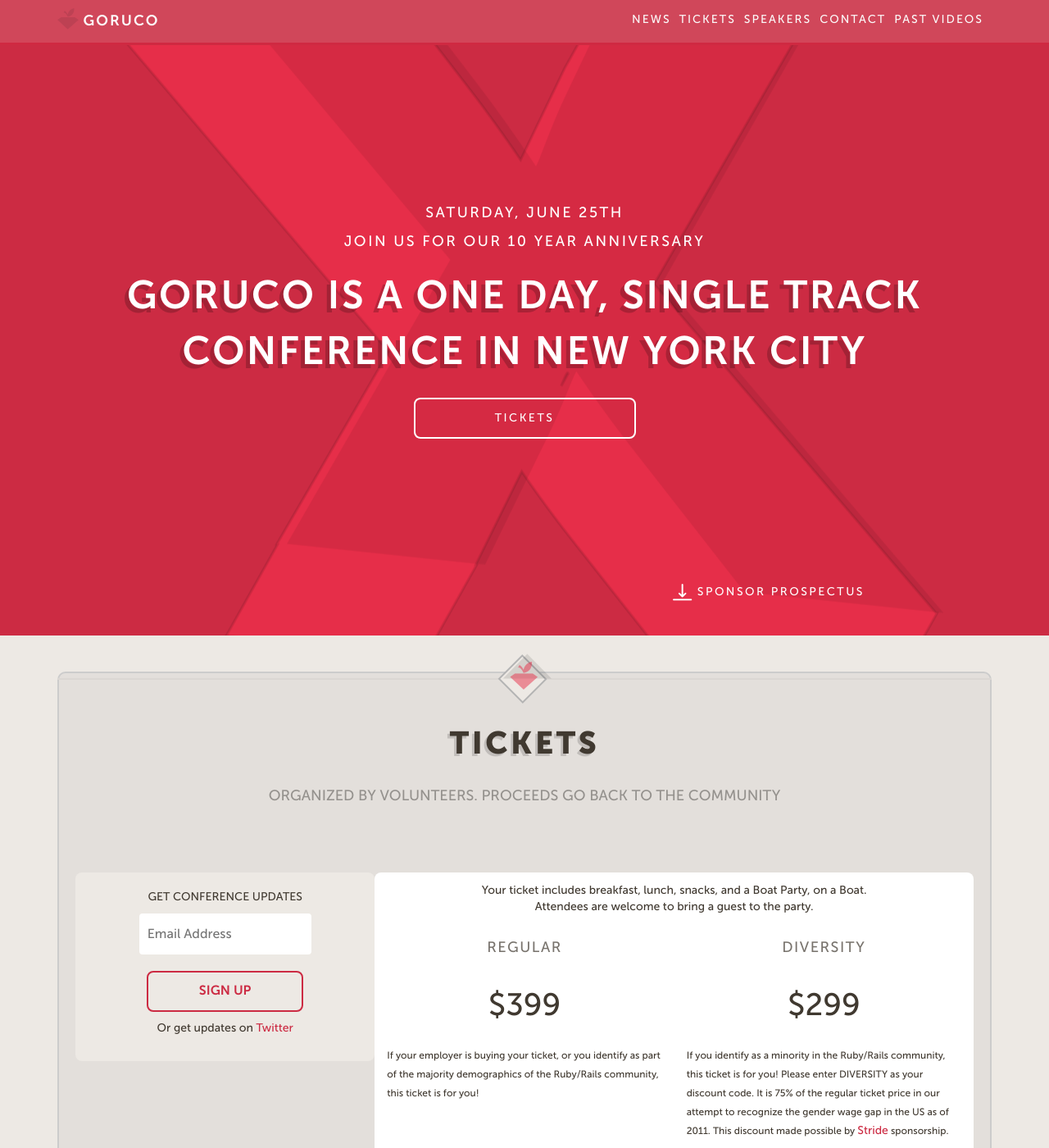
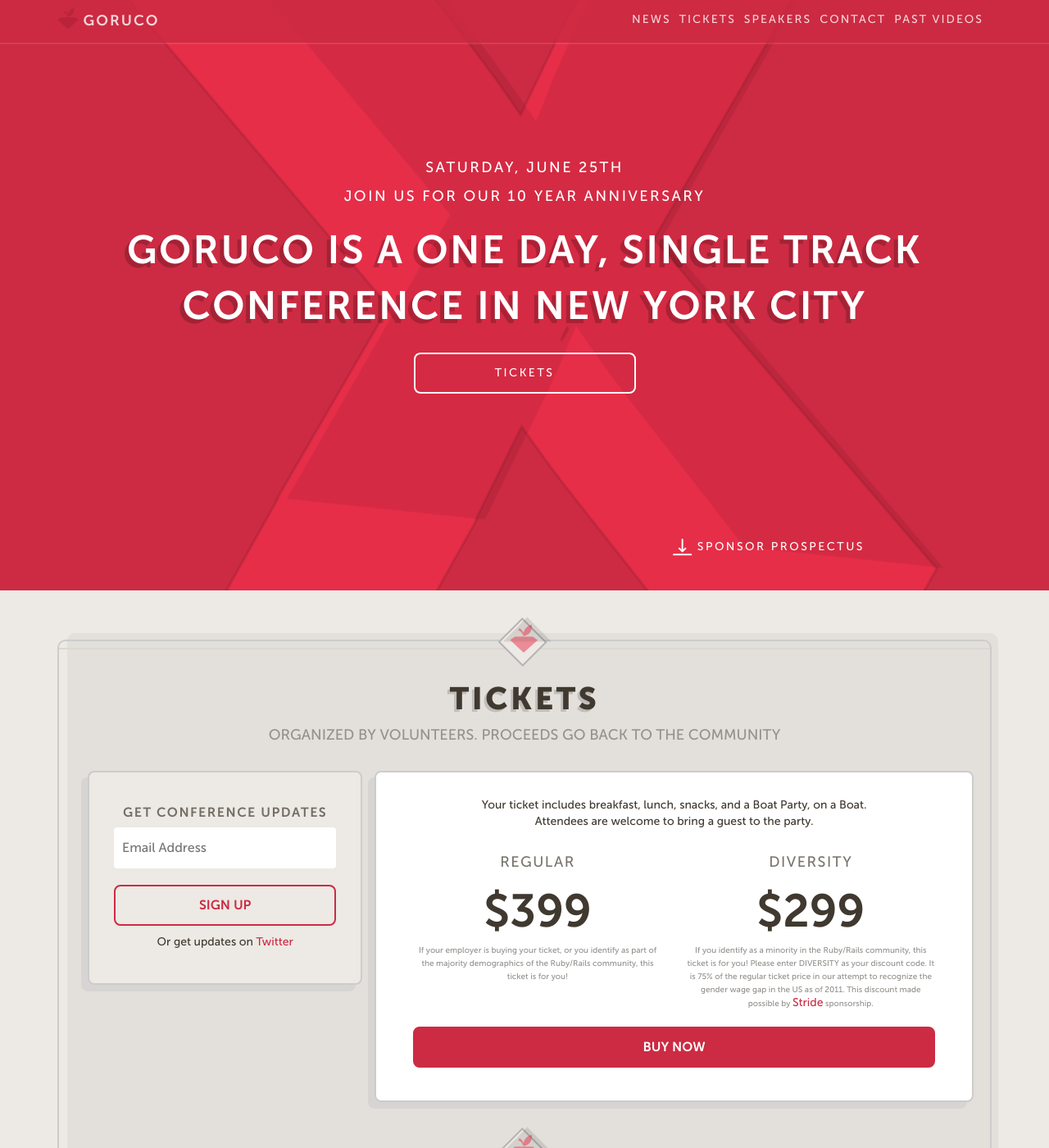
Before and after one commit to goruco/goruco2016, a Jekyll site: the page built from index.html, in a window 1280 px wide and 1400 px high. Shown: the whole window at 82% size. Built offline with Jekyll 4.4.1, drawn with Linux system fonts in a browser that asks for light colours.

Commit message:
update styles to more closely match designs

```diff
--- a/_sass/_header_footer.scss
+++ b/_sass/_header_footer.scss
@@ -1,18 +1,22 @@
 header {
   border-bottom: 3px solid #CF2941;
+  position: fixed;
+  z-index: 100;
+  width: 100%;
+  border-bottom: 2px solid rgba(white, 0.1);
 }
+
 .header, .footer {
   width: 100%;
   padding-top: 10px;
   background-color: $red;
-  opacity: .85;
+  opacity: .8;
   font-weight: 500;
   color: white;
   text-transform: uppercase;
   letter-spacing: 2px;
   margin-bottom: 0;
   border-color: transparent;
-  border-bottom: 3px solid #CF2941;
   @include sm-screen {
     padding-top: 25px;
     text-align: center;
--- a/_sass/_index.scss
+++ b/_sass/_index.scss
@@ -1,4 +1,5 @@
 body { -webkit-font-smoothing: antialiased; -moz-osx-font-smoothing: grayscale; }
+
 .announcement {
   height: 720px;
   background: $red no-repeat center 63% url("/assets/images/goruco-x.png");
@@ -83,30 +84,27 @@ body { -webkit-font-smoothing: antialiased; -moz-osx-font-smoothing: grayscale;
   }
 }
 
-.divider {
-  position: relative;
-  margin-top: 55px;
-  margin-bottom: 50px;
-
-  hr {
-    border-top: 2px solid #DBD7D3;
-  }
-
-  img {
-    position: absolute;
-    top: -30px;
-    left: 0;
-    right: 0;
-    margin-left: auto;
-    margin-right: auto;
-  }
-}
-
 .news {
   margin-bottom: 30px;
 }
 
-.news, .info-wrapper, .speaker-section, .sponsor-section {
+.ticket-includes {
+  margin-top: 12px;
+  text-align: center;
+}
+.ticket-desc{
+  font-size: 10px;
+  line-height: 16px;
+  color: $gray-text-color;
+  text-align: center;
+}
+
+.content-wrapper {
+  border: 2px solid $border-gray;
+  border-radius: 10px;
+  padding: 35px;
+  padding-top: 0;
+  position: relative;
   color: $text-color;
 
   h2, h3, h4 {
@@ -114,7 +112,7 @@ body { -webkit-font-smoothing: antialiased; -moz-osx-font-smoothing: grayscale;
   }
 
   h2 {
-    margin-top: 30px;
+    margin-top: 50px;
     font-size: 38px;
     font-weight: 900;
     text-shadow: -3px 3px 0px rgba(0,0,0,0.15);
@@ -129,25 +127,18 @@ body { -webkit-font-smoothing: antialiased; -moz-osx-font-smoothing: grayscale;
     letter-spacing: 1.5px;
     text-align: center;
   }
-}
-.ticket-includes {
-  margin-top: 12px;
-  text-align: center;
-}
-.ticket-desc{
-  font-size: 12px;
-  text-align: center;
-}
-.info-top-divider {
-  margin-top: 52px;
-  margin-bottom: -30px;
-}
 
-.info-wrapper {
-  border: 2px solid $border-gray;
-  border-radius: 10px;
-  background: $gray2;
-  padding: 35px;
+  &:after {
+    content: '';
+    position: absolute;
+    left: 10px;
+    top: -10px;
+    width: 100%;
+    height: 100%;
+    background: $gray2;
+    z-index: -100;
+    border-radius: 10px;
+  }
 
   .divider {
     margin-top: 20px;
@@ -159,12 +150,8 @@ body { -webkit-font-smoothing: antialiased; -moz-osx-font-smoothing: grayscale;
     color: $red;
   }
 
-  h2 {
-    margin-top: 30px;
-  }
-
   .info {
-    margin-bottom: 80px;
+    margin-bottom: 30px;
   }
 
   .info:last-child {
@@ -173,10 +160,6 @@ body { -webkit-font-smoothing: antialiased; -moz-osx-font-smoothing: grayscale;
 
   .contact-info {
     text-align: center;
-
-    h2 {
-      margin-bottom: 30px;
-    }
 
     p {
       color: $gray-text-color;
@@ -204,13 +187,19 @@ body { -webkit-font-smoothing: antialiased; -moz-osx-font-smoothing: grayscale;
 
 .conference-updates{
   text-align: center;
-  padding-top: 20px;
-  padding-bottom: 20px;
+  padding: 30px;
   background: #EDE9E4;
   border-radius: 8px;
+  @extend .module;
+
+  input {
+    width: 100%;
+  }
 }
 
 .conference-tickets{
+  @extend .module;
+  padding: 30px;
   background: #FFFFFF;
   border-radius: 8px;
   a {
@@ -251,9 +240,8 @@ body { -webkit-font-smoothing: antialiased; -moz-osx-font-smoothing: grayscale;
   justify-content: center;
   text-align: center;
   text-transform: uppercase;
-  font-size: 38px;
-  font-weight: 500;
-  height: 100px;
+  font-size: $type-large;
+  font-weight: 700;
   display: flex;
   flex-direction: column;
 }
@@ -328,7 +316,6 @@ body { -webkit-font-smoothing: antialiased; -moz-osx-font-smoothing: grayscale;
 
   h4 {
     font-weight: 700;
-    margin-bottom: 0;
   }
 
   h6 {
@@ -347,51 +334,6 @@ body { -webkit-font-smoothing: antialiased; -moz-osx-font-smoothing: grayscale;
     font-size: 12px;
     font-weight: 700;
     padding-left: 10px;
-  }
-}
-
-.modal-title {
-  letter-spacing: 0.5px;
-  text-align: left;
-}
-
-.modal-location {
-  font-size: 16px;
-  font-weight: 300;
-  text-transform: uppercase;
-  letter-spacing: 0;
-  padding-left: 5px;
-}
-
-.modal-body {
-  padding: 65px 70px;
-  font-size: 18px;
-  font-weight: 300;
-
-  @include xs-screen {
-    padding: 35px 35px;
-  }
-}
-
-.modal-link {
-  color: $red;
-  border: 2px solid $gray;
-  text-align: center;
-  border-radius: 10px;
-  padding: 10px;
-  margin-top: 15px;
-  margin-bottom: 10px;
-
-  a {
-    font-size: 18px;
-  }
-}
-
-.modal-image, .small-image {
-  border-radius: 12px;
-
-  @include xs-screen {
-    margin: auto;
   }
 }
 
@@ -422,6 +364,7 @@ body { -webkit-font-smoothing: antialiased; -moz-osx-font-smoothing: grayscale;
   border-radius: 10px;
   box-shadow: -8px 8px rgba(204,204,204,0.5);
   margin-right: 20px;
+  background-color: white;
 }
 
 .platinum-sponsors {
--- /dev/null
+++ b/_sass/_modal.scss
@@ -0,0 +1,61 @@
+.modal-content {
+  -webkit-box-shadow: none;
+  box-shadow: none;
+  border: 0;
+}
+
+.modal-title {
+  letter-spacing: 0.5px;
+  text-align: left;
+  margin-bottom: 10px;
+}
+
+.modal-location {
+  font-size: 16px;
+  font-weight: 300;
+  text-transform: uppercase;
+  letter-spacing: 0;
+  padding-left: 5px;
+}
+
+.modal-body {
+  padding: 65px 70px;
+  font-size: 18px;
+  font-weight: 300;
+  text-align: left;
+
+  @include xs-screen {
+    padding: 35px 35px;
+  }
+}
+
+.modal-link {
+  color: $red;
+  border: 2px solid $gray;
+  text-align: center;
+  border-radius: 10px;
+  padding: 10px;
+  margin-top: 15px;
+  margin-bottom: 15px;
+
+  a {
+    font-size: 18px;
+  }
+}
+
+.modal-image {
+  border-radius: 12px;
+  border: 2px solid $gray;
+
+  @include xs-screen {
+    margin: auto;
+  }
+}
+
+.modal-image, .small-image {
+  border-radius: 12px;
+
+  @include xs-screen {
+    margin: auto;
+  }
+}
--- /dev/null
+++ b/_sass/_modules.scss
@@ -0,0 +1,5 @@
+.module {
+  border: 2px solid $border-gray;
+  border-radius: 10px;
+  box-shadow: -8px 8px rgba(204,204,204,0.5);
+}
--- /dev/null
+++ b/_sass/_section.scss
@@ -0,0 +1,30 @@
+.section {
+  margin-top: 60px;
+}
+
+.section-divider {
+  position: absolute;
+  width: 100%;
+  top: 0;
+  left: 0;
+  z-index: 10;
+
+  hr {
+    border-top: 2px solid #DBD7D3;
+    margin-top: 8px;
+  }
+
+  img {
+    position: absolute;
+    top: -30px;
+    left: 0;
+    right: 0;
+    margin-left: auto;
+    margin-right: auto;
+  }
+}
+
+
+.section-page {
+  margin-top: 80px;
+}
--- /dev/null
+++ b/_sass/_type.scss
@@ -0,0 +1,18 @@
+h4 {
+  font-size: 16px;
+  font-weight: 500;
+  opacity: .7;
+  letter-spacing: 1.5px;
+
+  @include xs-screen {
+    font-size: 13px;
+  }
+}
+
+.type-large {
+  font-size: $type-large;
+}
+
+.type-center {
+  text-align: center;
+}
--- /dev/null
+++ b/_sass/_variables.scss
@@ -0,0 +1 @@
+$type-large: 56px;
--- a/blog/index.html
+++ b/blog/index.html
@@ -4,11 +4,7 @@ layout: default
 
 <div class='blog container'>
   <div class='col-xs-12'>
-    <div class='news'>
-      <div class='divider'>
-        <hr />
-        <img src='/assets/images/ruby-hr.png' />
-      </div>
+    <div class='news section-page'>
 
       <h2>Latest News</h2>
 
--- a/code-of-conduct/index.html
+++ b/code-of-conduct/index.html
@@ -3,11 +3,7 @@ layout: default
 ---
 <div class='blog container'>
   <div class='col-xs-12'>
-    <div class='news'>
-      <div class='divider'>
-        <hr />
-        <img src='/assets/images/ruby-hr.png' />
-      </div>
+    <div class='news section-page'>
 
       <h2>Code of Conduct</h2>
 
--- a/css/main.scss
+++ b/css/main.scss
@@ -2,8 +2,11 @@
 ---
 
 @import 'colors';
+@import 'variables';
 @import 'fonts';
 @import 'media';
+@import 'type';
+@import 'modules';
 
 body {
   font-family: 'Museo Sans';
@@ -31,4 +34,6 @@ p {
 
 @import 'header_footer';
 @import 'index';
+@import 'modal';
+@import 'section';
 @import 'blog';
--- a/index.html
+++ b/index.html
@@ -25,22 +25,23 @@ layout: default
     </div>
   </div>
 </div>
-<div class='container'>
+
+<div class='container section-container'>
   <div class='row'>
     <div class='col-xs-12'>
-      <div class='divider info-top-divider'>
+      <div class='content-wrapper section'>
+        <div class='section-divider'>
           <hr />
           <img src='/assets/images/ruby-hr.png' />
         </div>
-
-      <div class='info-wrapper'>
         <div class='info contact-info'>
           <h2>Tickets</h2>
           <p>ORGANIZED BY VOLUNTEERS. PROCEEDS GO BACK TO THE COMMUNITY</p>
         </div>
         <div class="row">
-          <div class='col-xs-12 col-sm-4 conference-updates'>
-            <p>GET CONFERENCE UPDATES</p>
+          <div class='col-xs-12 col-sm-4'>
+            <div class="conference-updates">
+              <h4>GET CONFERENCE UPDATES</h4>
               <form action="//goruco.us2.list-manage.com/subscribe/post?u=00945f50a161df14372a84a34&amp;id=cdf39163af" form.signup-form action="//goruco.us2.list-manage.com/subscribe/post?u=00945f50a161df14372a84a34&amp;id=cdf39163af" method="post" id="mc-embedded-subscribe-form" name="mc-embedded-subscribe-form" class="validate" target="_blank" novalidate="novalidate">
 
                 <input class="signup required mail s3 ui-form-input-on-dark"  type="email" value="" name="EMAIL" id="mce-EMAIL" placeholder="Email Address">
@@ -53,32 +54,32 @@ layout: default
               Or get updates on <a href='https://twitter.com/goruco' target="_blank">Twitter</a>
               </p>
             </div>
+          </div>
+
           <div class='col-xs-12 col-sm-8'>
-            <div class="col-xs-12 ticket-includes">
-              <p>Your ticket includes breakfast, lunch, snacks,
+            <div class="row conference-tickets">
+              <p class="type-center">Your ticket includes breakfast, lunch, snacks,
               and a Boat Party, on a Boat.
               <br />
               Attendees are welcome to bring a guest to the party.</p>
-            </div>
-          <div class="row conference-tickets">
               <div class="col-xs-6">
                 <h3>Regular</h3>
-                <span class="price-cost">$399</span>
-                <span class="ticket-desc">If your employer is buying your
+                <div class="price-cost">$399</div>
+                <div class="ticket-desc">If your employer is buying your
                   ticket, or you identify as part of the majority demographics
-                  of the Ruby/Rails community, this ticket is for you!</span>
+                  of the Ruby/Rails community, this ticket is for you!</div>
               </div>
               <div class="col-xs-6">
                 <h3>Diversity <span><i class=""></i></span></h3>
-                <span class="price-cost">$299</span>
-                <span class="ticket-desc">If you identify as a minority in
+                <div class="price-cost">$299</div>
+                <div class="ticket-desc">If you identify as a minority in
                   the Ruby/Rails community, this ticket is for you!
                   Please enter DIVERSITY as your discount code.
                   It is 75% of the regular ticket price in our attempt
                   to recognize the gender wage gap in the US as of 2011.
                   This discount made possible by
                   <a href="http://www.stridenyc.com/" target="_blank">Stride</a> sponsorship.
-                </span>
+                </div>
               </div>
               <div class="col-xs-12">
                 <a class='dark-ui-btn' href='https://ti.to/goruco/2016' target='_blank'>
@@ -88,14 +89,11 @@ layout: default
             </div>
           </div>
         </div>
-      </div>
-    </div>
-  </div>
 
-  <div class='speaker-section' id="speakers">
+        <div class='speaker-section section' id="speakers">
           <div class='row'>
             <div class='col-xs-12'>
-        <div class='divider'>
+              <div class='section-divider'>
                 <hr />
                 <img src='/assets/images/ruby-hr.png' />
               </div>
@@ -140,10 +138,10 @@ layout: default
           </div>
         </div>
 
-  <div class='sponsor-section'>
+        <div class='sponsor-section section'>
           <div class='row'>
             <div class='col-xs-12'>
-        <div class='divider'>
+              <div class='section-divider'>
                 <hr />
                 <img src='/assets/images/ruby-hr.png' />
               </div>
@@ -180,7 +178,9 @@ layout: default
                           {{ sponsor.name }}
                           <span class='modal-location'>{{ sponsor.location }}</span>
                         </h4>
-                      <img class='img-responsive small-image' src="/assets/images/sponsors/{{ sponsor.name | slugify }}.png" />
+                        <a href="{{ sponsor.website }}" target="_blank">
+                          <img class='img-responsive modal-image' src="/assets/images/sponsors/{{ sponsor.name | slugify }}.png" />
+                        </a>
                         <div class='modal-link'>
                           <a href="{{ sponsor.website }}" target="_blank">{{ sponsor.website }}</a>
                         </div>
@@ -196,10 +196,10 @@ layout: default
           </div>
         </div>
 
-    <div class='row'>
+        <div class='row section'>
           <div class='col-xs-12'>
             <div class='news'>
-          <div class='divider'>
+              <div class='section-divider'>
                 <hr />
                 <img src='/assets/images/ruby-hr.png' />
               </div>
@@ -222,14 +222,14 @@ layout: default
             </div>
           </div>
         </div>
-    <div class='row'>
+
+        <div class='row section'>
           <div class='col-xs-12'>
-        <div class='divider info-top-divider'>
+            <div class='section-divider'>
               <hr />
               <img src='/assets/images/ruby-hr.png' />
             </div>
 
-        <div class='info-wrapper'>
             <!--       <div class='info'>
               <h2>Location</h2>
               <center><img class='img-responsive' src='https://i.ytimg.com/vi/QH2-TGUlwu4/hqdefault.jpg'></center>
@@ -237,11 +237,6 @@ layout: default
 
 
               <div class='info contact-info' id="contact">
-     <!--        <div class='divider'>
-              <hr />
-              <img src='/assets/images/ruby-hr.png' />
-            </div> -->
-
                 <h2>Contact Us</h2>
                 <p>
                 Send us an email <a href='mailto:info@goruco.com'>info@goruco.com</a>
@@ -254,3 +249,5 @@ layout: default
         </div>
       </div>
     </div>
+  </div>
+</div>
```
Lines whose indentation alone changed are shown as unchanged.
